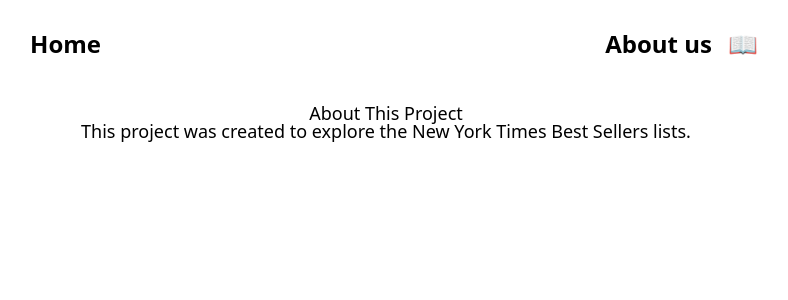
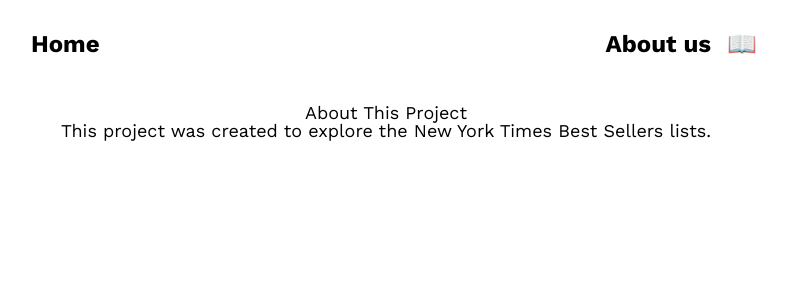
Before and after one commit to parangwave/ny-times-books, a Next.js app: page /about in a window 1280 px wide. Shown: the top 300 px of the page, without its empty margins (254-1042 px from the left). Built offline with nearby package versions, Linux system fonts and the light colour scheme.

Commit message:
feat: Add font from googlefont in layout
root layout에 google font에서 work sans를 적용함

```diff
--- a/app/layout.tsx
+++ b/app/layout.tsx
@@ -2,9 +2,15 @@
 
 // global css
 import "./styles/global.css";
+import { Work_Sans } from "next/font/google";
 
 // components
 import Header from "./components/header";
+
+const WorkSans = Work_Sans({
+  weight: ["400", "500", "600", "700"],
+  subsets: ["latin"],
+});
 
 export const metadata: Metadata = {
   title: {
@@ -17,7 +23,7 @@
 export default function Layout({ children }: { children: React.ReactNode }) {
   return (
     <html lang="en">
-      <body>
+      <body className={WorkSans.className}>
         <Header />
         {children}
       </body>
```
